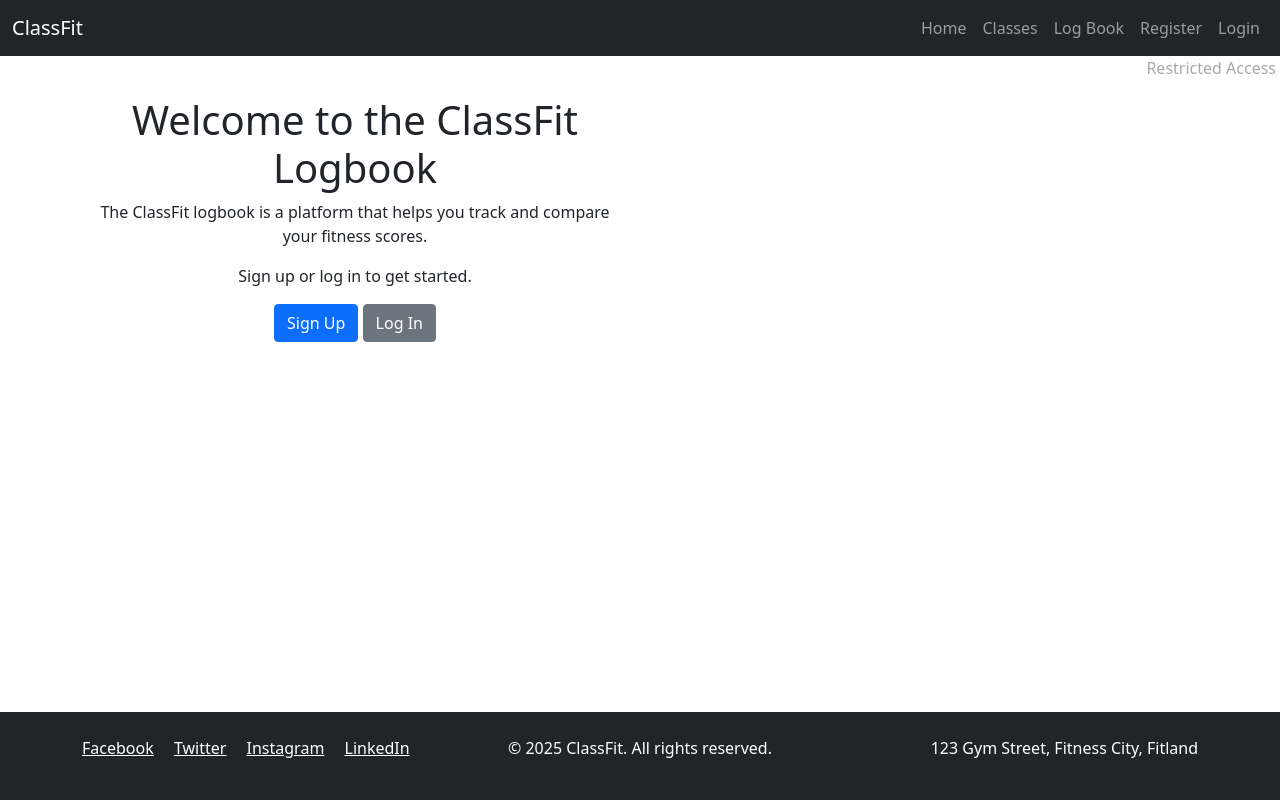
After one commit to judewoolls/ClassFit, a Django app: page /logbook/ in a window 1280 px wide. The commit adds this page. Run offline with Django 4.2, Linux system fonts and the light colour scheme.

Commit message:
add link in nav to logbook, add logbook urls and template

```diff
--- a/classfit/urls.py
+++ b/classfit/urls.py
@@ -21,5 +21,6 @@ urlpatterns = [
     path('admin/', admin.site.urls),
     path("accounts/", include("allauth.urls")),
     path('booking/', include('booking.urls'), name="booking-urls"),
+    path('logbook/', include('logbook.urls'), name="logbook-urls"),
     path('', include('homepage.urls')),  # Set homepage as the default page
 ]
--- /dev/null
+++ b/logbook/templates/logbook/logbook.html
@@ -0,0 +1,28 @@
+{% extends 'base.html' %}
+
+{% load static %}
+
+{% block title %}
+ClassFit | Logbook
+{% endblock title %}
+
+
+{% block content %}
+<p>Welcome to the logbook</p>
+{% endblock content %}
+
+
+
+{% block unauthorised_content %}
+<div class="container">
+    <div class="row">
+        <div class="col-md-6">
+            <h1>Welcome to the ClassFit Logbook</h1>
+            <p>The ClassFit logbook is a platform that helps you track and compare your fitness scores.</p>
+            <p>Sign up or log in to get started.</p>
+            <a href="{% url 'account_signup' %}" class="btn btn-primary">Sign Up</a>
+            <a href="{% url 'account_login' %}" class="btn btn-secondary">Log In</a>
+        </div>
+    </div>
+</div>
+{% endblock unauthorised_content %}
--- /dev/null
+++ b/logbook/urls.py
@@ -0,0 +1,7 @@
+from . import views
+from django.urls import path
+
+urlpatterns = [
+    path('', views.logbook_view, name='open_log'),
+
+]
--- a/logbook/views.py
+++ b/logbook/views.py
@@ -1,3 +1,5 @@
 from django.shortcuts import render
 
 # Create your views here.
+def logbook_view(request):
+    return render(request, 'logbook/logbook.html')
--- a/templates/base.html
+++ b/templates/base.html
@@ -1,5 +1,6 @@
 {% load static %}
 {% url 'home' as home_url %}
+{% url 'open_log' as logbook_url %}
 {% url 'account_login' as login_url %}
 {% url 'account_signup' as signup_url %}
 {% url 'account_logout' as logout_url %}
@@ -38,7 +39,7 @@
                         <a class="nav-link" onclick="navigateToCurrentDate()">Classes</a>
                     </li>
                     <li class="nav-item">
-                        <a class="nav-link" href="#">Log Book</a>
+                        <a class="nav-link" href="{% url 'open_log' %}">Log Book</a>
                     </li>
                     {% if user.is_authenticated %}
                     <li class="nav-item">
```
